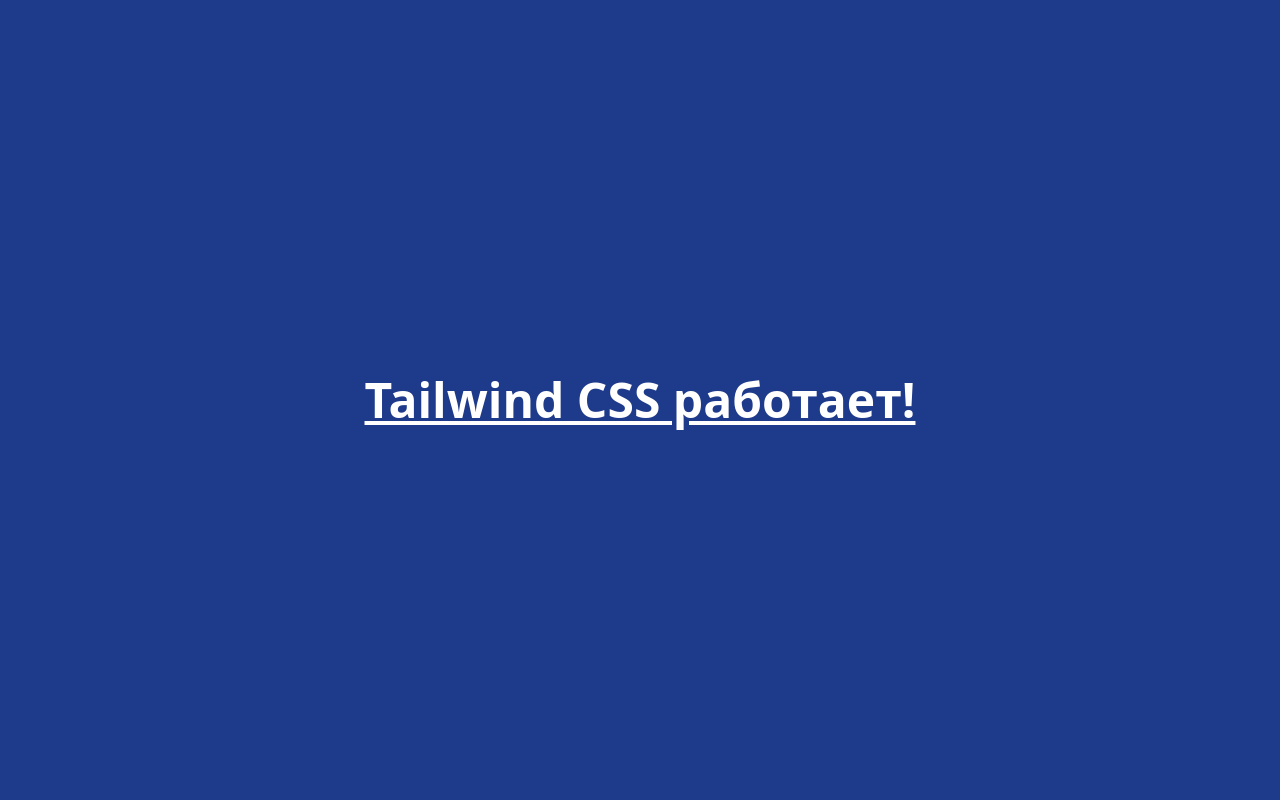
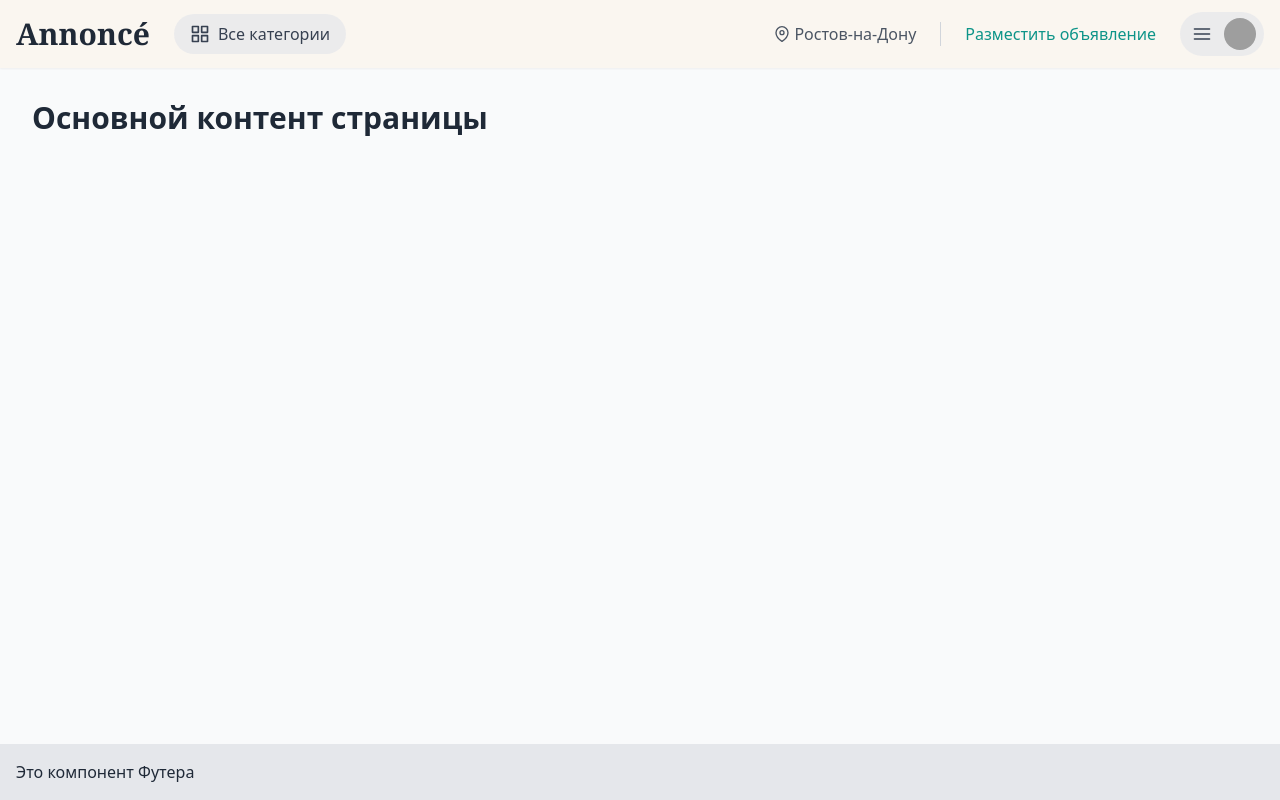
Before and after one commit to totoshka19/annonce, a Nuxt app: page / in a window 1280 px wide. Built offline with nearby package versions, Linux system fonts and the light colour scheme; grey boxes are pictures that could not be loaded.

Commit message:
Хедер

```diff
--- a/app/app.vue
+++ b/app/app.vue
@@ -1,5 +1,5 @@
 <template>
-  <div class="bg-blue-900 text-white min-h-screen flex items-center justify-center">
-    <h1 class="text-5xl font-bold underline">Tailwind CSS работает!</h1>
-  </div>
+  <NuxtLayout>
+    <NuxtPage />
+  </NuxtLayout>
 </template>
--- /dev/null
+++ b/app/components/footer.vue
@@ -0,0 +1,11 @@
+<template>
+  <footer class="bg-gray-200 text-gray-800 p-4 mt-auto">
+    <div class="container mx-auto">
+      <p>Это компонент Футера</p>
+    </div>
+  </footer>
+</template>
+
+<script setup></script>
+
+<style scoped></style>
--- /dev/null
+++ b/app/components/header.vue
@@ -0,0 +1,32 @@
+<template>
+  <header class="bg-[#FAF6F0] shadow-sm">
+    <div class="container mx-auto px-4 py-3 flex justify-between items-center">
+      <div class="flex items-center space-x-6">
+        <a href="/" class="text-3xl font-serif font-bold text-gray-800">Annoncé</a>
+        <UiButton>
+          <IconsCatalog class="w-5 h-5" />
+          <span>Все категории</span>
+        </UiButton>
+      </div>
+      <div class="flex items-center space-x-6">
+        <a href="#" class="flex items-center space-x-1 text-gray-600 hover:text-gray-900">
+          <IconsMapPin class="w-4 h-4" />
+          <span>Ростов-на-Дону</span>
+        </a>
+        <div class="border-l border-gray-300 h-6"></div>
+        <a href="#" class="text-teal-600 hover:underline">Разместить объявление</a>
+        <UiButton
+            padding-class="pl-3 pr-2 py-1.5"
+            space-class="space-x-3"
+        >
+          <IconsMenu class="w-5 h-5" />
+          <img class="w-8 h-8 rounded-full object-cover" src="https://randomuser.me/api/portraits/men/32.jpg" alt="Аватар пользователя">
+        </UiButton>
+      </div>
+    </div>
+  </header>
+</template>
+
+<script setup></script>
+
+<style scoped></style>
--- /dev/null
+++ b/app/components/icons/catalog.vue
@@ -0,0 +1,8 @@
+<template>
+  <svg xmlns="http://www.w3.org/2000/svg" viewBox="0 0 24 24" fill="none" stroke="currentColor" stroke-width="2" stroke-linecap="round" stroke-linejoin="round">
+    <rect x="3" y="3" width="7" height="7"></rect>
+    <rect x="14" y="3" width="7" height="7"></rect>
+    <rect x="14" y="14" width="7" height="7"></rect>
+    <rect x="3" y="14" width="7" height="7"></rect>
+  </svg>
+</template>
--- /dev/null
+++ b/app/components/icons/map-pin.vue
@@ -0,0 +1,6 @@
+<template>
+  <svg xmlns="http://www.w3.org/2000/svg" viewBox="0 0 24 24" fill="none" stroke="currentColor" stroke-width="2" stroke-linecap="round" stroke-linejoin="round">
+    <path d="M21 10c0 7-9 13-9 13s-9-6-9-13a9 9 0 0 1 18 0z"></path>
+    <circle cx="12" cy="10" r="3"></circle>
+  </svg>
+</template>
--- /dev/null
+++ b/app/components/icons/menu.vue
@@ -0,0 +1,7 @@
+<template>
+  <svg xmlns="http://www.w3.org/2000/svg" viewBox="0 0 24 24" fill="none" stroke="currentColor" stroke-width="2" stroke-linecap="round" stroke-linejoin="round">
+    <line x1="3" y1="12" x2="21" y2="12"></line>
+    <line x1="3" y1="6" x2="21" y2="6"></line>
+    <line x1="3" y1="18" x2="21" y2="18"></line>
+  </svg>
+</template>
--- /dev/null
+++ b/app/components/ui/button.vue
@@ -0,0 +1,24 @@
+<template>
+  <button
+      :class="[
+      'flex items-center bg-gray-200/70 hover:bg-gray-300/70 rounded-full text-gray-700 transition-colors',
+      paddingClass,
+      spaceClass
+    ]"
+  >
+    <slot />
+  </button>
+</template>
+
+<script setup>
+defineProps({
+  paddingClass: {
+    type: String,
+    default: 'px-4 py-2'
+  },
+  spaceClass: {
+    type: String,
+    default: 'space-x-2'
+  }
+})
+</script>
--- /dev/null
+++ b/app/layouts/default.vue
@@ -0,0 +1,9 @@
+<template>
+  <div class="flex flex-col min-h-screen bg-gray-50">
+    <Header />
+    <main class="flex-grow">
+      <slot />
+    </main>
+    <Footer />
+  </div>
+</template>
--- /dev/null
+++ b/app/pages/index.vue
@@ -0,0 +1,7 @@
+<template>
+  <div class="container mx-auto p-8">
+    <h1 class="text-3xl font-bold text-gray-800">
+      Основной контент страницы
+    </h1>
+  </div>
+</template>
```
